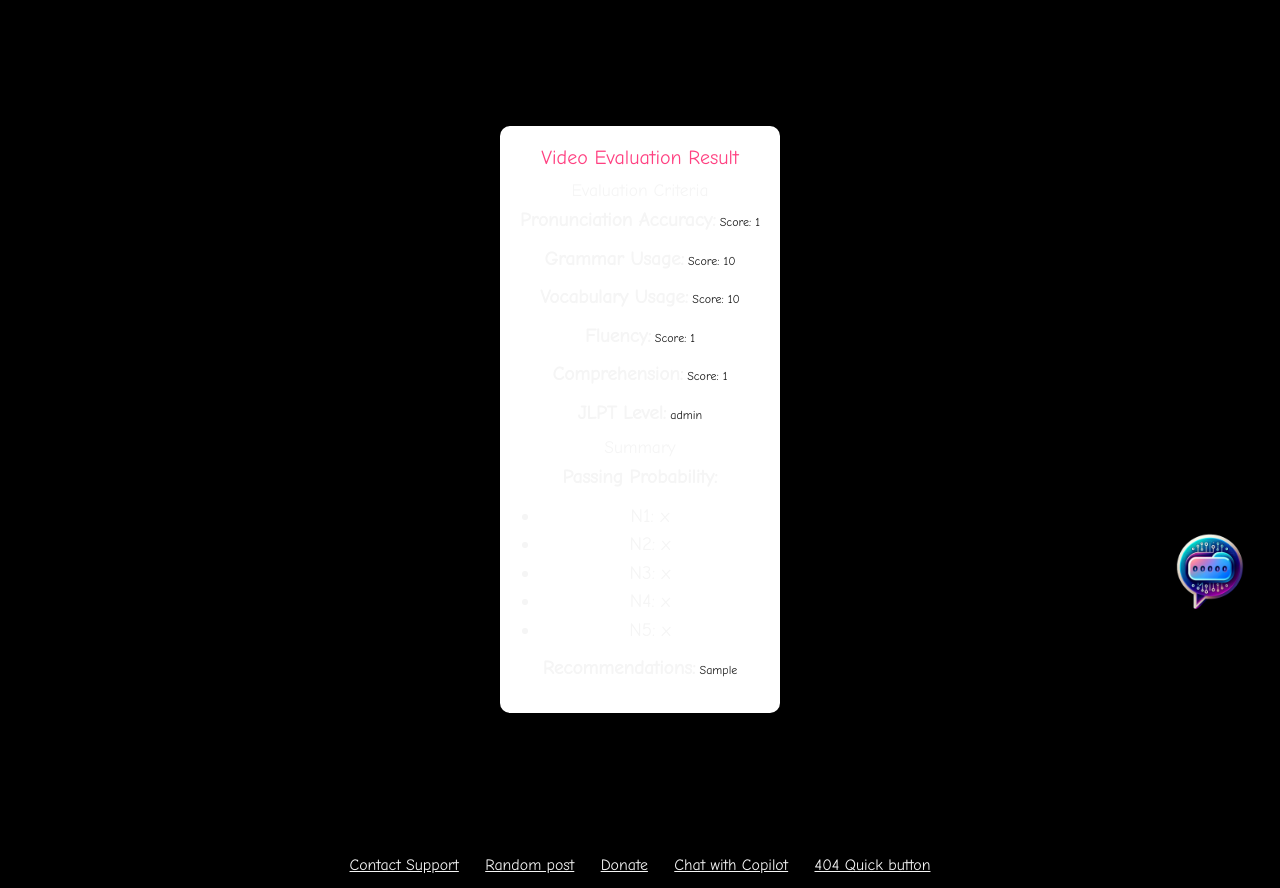
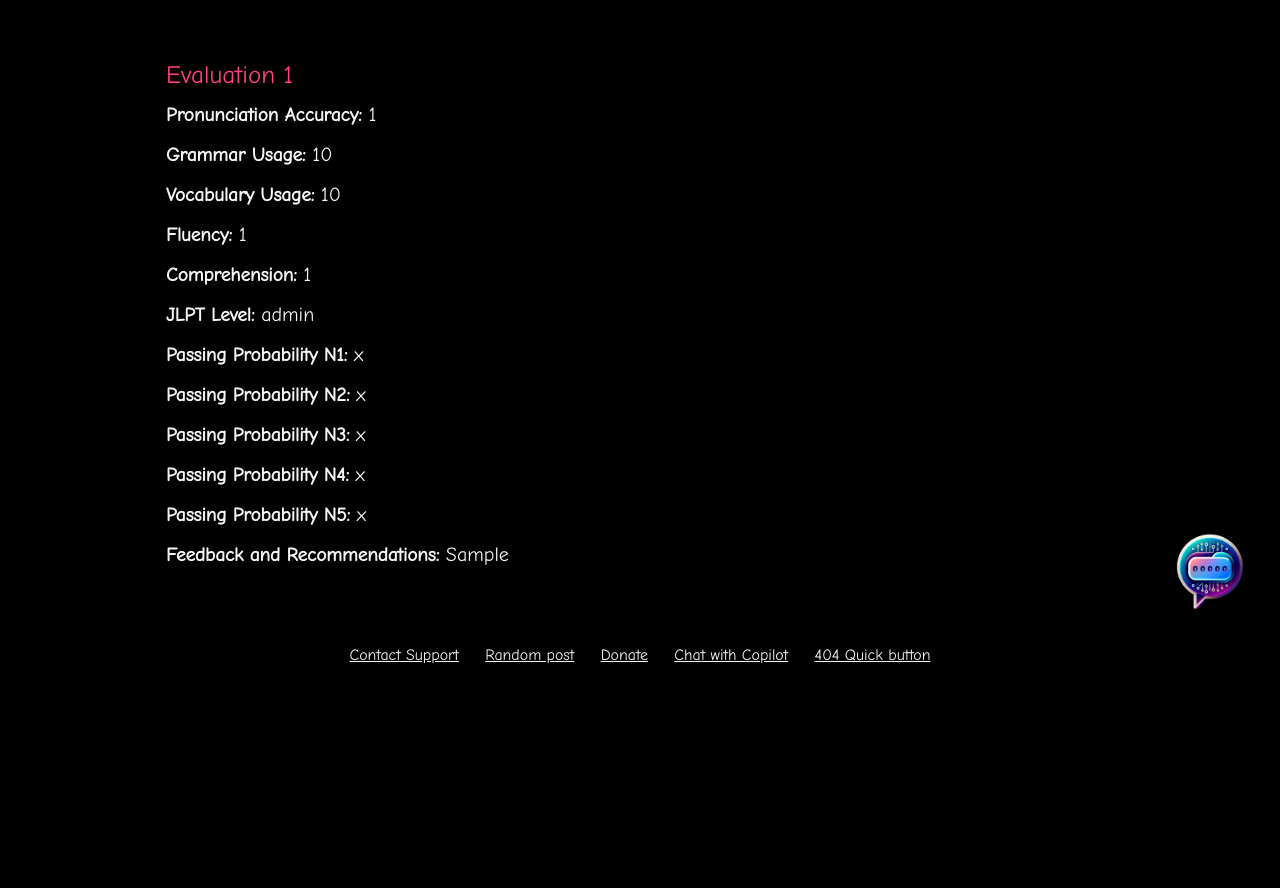
Before and after one commit to yuemanwai/japanese-academy, a Flask app: page /score/1 in a window 1280 px wide. Shown: the part 135-1023 px from the top of the page. After the commit the page ends 798 px from the top, so only its background shows below. Run offline with Flask 3, Linux system fonts and the light colour scheme; a user stored in the database is signed in; tables that the repository leaves empty hold one stand-in row (values such as "Sample post"); some libraries are stand-ins or nearby versions.

Commit message:
Refactor video evaluation logic to use user ID for score retrieval and update templates for improved evaluation display

```diff
--- a/app/routes.py
+++ b/app/routes.py
@@ -417,7 +417,7 @@
         'video/mpg', 'video/webm', 'video/wmv', 'video/3gpp'
     ]
     if not mime_type or mime_type not in allowed_mime_types:
-        flash('不支援此格式, 請重新上傳！')
+        flash('Unsupported file format, please upload again!')
         return redirect(url_for('record'))
 
     video_path = os.path.join(current_app.root_path, 'static/video', secure_filename(video.filename))
@@ -458,7 +458,8 @@
                 )
                 db.session.add(evaluation)
                 db.session.commit()
-                return redirect(url_for('score', evaluation_id=evaluation.id))
+                user_id = current_user.id
+                return redirect(url_for('score', user_id=user_id))
             else:
                 current_app.logger.error('No valid JSON found in the response')
                 return redirect(url_for('record'))
@@ -469,9 +470,9 @@
     current_app.logger.info('Redirecting to record page')
     return redirect(url_for('record'))
 
-@app.route('/score/<int:evaluation_id>', methods=['GET'])
+@app.route('/score/<int:user_id>', methods=['GET'])
 @login_required
-def score(evaluation_id):
-    evaluation = Evaluation.query.get_or_404(evaluation_id)
-    current_app.logger.info(f'Evaluation retrieved from database: {evaluation}')
-    return render_template('score.html.j2', evaluation=evaluation)
+def score(user_id):
+    evaluations = Evaluation.query.filter_by(user_id=user_id).order_by(Evaluation.id.desc()).all()
+    current_app.logger.info(f'Evaluations retrieved from database: {evaluations}')
+    return render_template('score.html.j2', evaluations=evaluations)
--- a/app/templates/score.html.j2
+++ b/app/templates/score.html.j2
@@ -8,51 +8,46 @@
     flex-direction: column;
     align-items: center;
     justify-content: center;
-    height: 100vh;
+    margin-top: 2rem;
   }
   .score-card {
-    background: #fff;
+    background: black;
     border-radius: 10px;
     box-shadow: 0 4px 6px rgba(0, 0, 0, 0.1);
     padding: 2rem;
-    text-align: center;
+    margin-bottom: 1rem;
+    width: 80%;
   }
   .score-card h2 {
-    font-size: 2rem;
+    font-size: 2.5rem;
     color: var(--primary);
     margin-bottom: 1rem;
   }
   .score-card p {
-    font-size: 1.2rem;
-    color: var(--dark);
+    font-size: 2rem;
   }
 </style>
 {% endblock head %}
 
 {% block app_content %}
 <div class="score-container">
+  {% for evaluation in evaluations %}
   <div class="score-card">
-    <h2>Video Evaluation Result</h2>
-    <div class="evaluation-results">
-      <h3>Evaluation Criteria</h3>
-      <p><strong>Pronunciation Accuracy:</strong> Score: {{ evaluation.pronunciation_accuracy }}</p>
-      <p><strong>Grammar Usage:</strong> Score: {{ evaluation.grammar_usage }}</p>
-      <p><strong>Vocabulary Usage:</strong> Score: {{ evaluation.vocabulary_usage }}</p>
-      <p><strong>Fluency:</strong> Score: {{ evaluation.fluency }}</p>
-      <p><strong>Comprehension:</strong> Score: {{ evaluation.comprehension }}</p>
-      <p><strong>JLPT Level:</strong> {{ evaluation.jlpt_level }}</p>
-      <h3>Summary</h3>
-      <p><strong>Passing Probability:</strong></p>
-      <ul>
-        <li>N1: {{ evaluation.passing_probability_n1 }}</li>
-        <li>N2: {{ evaluation.passing_probability_n2 }}</li>
-        <li>N3: {{ evaluation.passing_probability_n3 }}</li>
-        <li>N4: {{ evaluation.passing_probability_n4 }}</li>
-        <li>N5: {{ evaluation.passing_probability_n5 }}</li>
-      </ul>
-      <p><strong>Recommendations:</strong> {{ evaluation.feedback_and_recommendations }}</p>
-    </div>
+    <h2>Evaluation {{ loop.index }}</h2>
+    <p><strong>Pronunciation Accuracy:</strong> {{ evaluation.pronunciation_accuracy }}</p>
+    <p><strong>Grammar Usage:</strong> {{ evaluation.grammar_usage }}</p>
+    <p><strong>Vocabulary Usage:</strong> {{ evaluation.vocabulary_usage }}</p>
+    <p><strong>Fluency:</strong> {{ evaluation.fluency }}</p>
+    <p><strong>Comprehension:</strong> {{ evaluation.comprehension }}</p>
+    <p><strong>JLPT Level:</strong> {{ evaluation.jlpt_level }}</p>
+    <p><strong>Passing Probability N1:</strong> {{ evaluation.passing_probability_n1 }}</p>
+    <p><strong>Passing Probability N2:</strong> {{ evaluation.passing_probability_n2 }}</p>
+    <p><strong>Passing Probability N3:</strong> {{ evaluation.passing_probability_n3 }}</p>
+    <p><strong>Passing Probability N4:</strong> {{ evaluation.passing_probability_n4 }}</p>
+    <p><strong>Passing Probability N5:</strong> {{ evaluation.passing_probability_n5 }}</p>
+    <p><strong>Feedback and Recommendations:</strong> {{ evaluation.feedback_and_recommendations }}</p>
   </div>
+  {% endfor %}
 </div>
 {% endblock app_content %}
 
```
Also changed, not shown: app/templates/record.html.j2 (+0 -17 lines).
